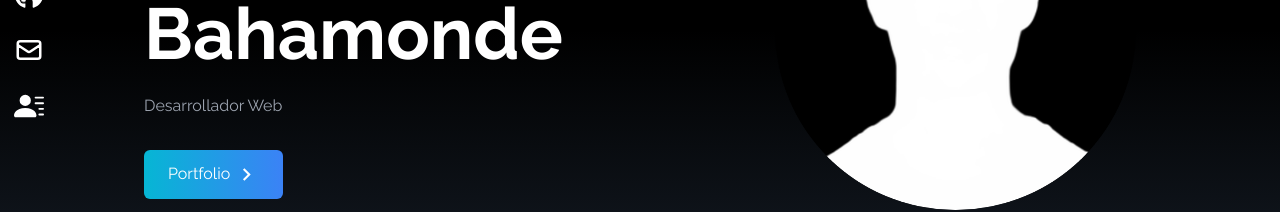
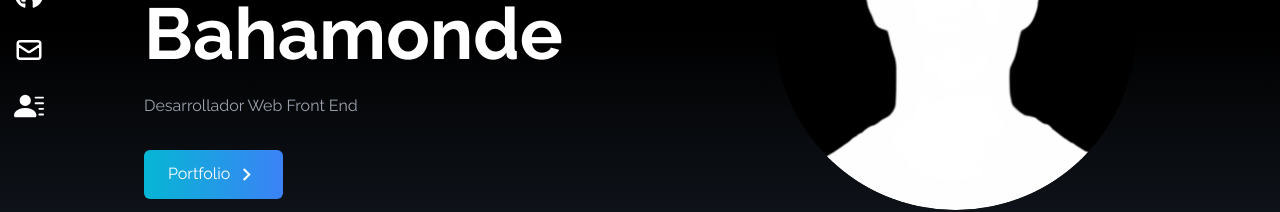
Before and after one commit to FeDaBa/First-Portfolio, a React (Create React App) app: page / in a window 1280 px wide. Shown: the part 370-582 px from the top of the page. Built offline with nearby package versions, Linux system fonts and the light colour scheme; the HTML template or start-up script is replaced by a standard one; a web font is replaced by a local one.

Commit message:
Update Home.jsx

```diff
--- a/src/components/Home.jsx
+++ b/src/components/Home.jsx
@@ -19,7 +19,7 @@ const Home = () => {
                 </h2>
 
                 <p className="text-gray-400 py-6 max-w-md">
-                    Desarrollador Web
+                    Desarrollador Web Front End
                 </p>
 
                 <div>
```
